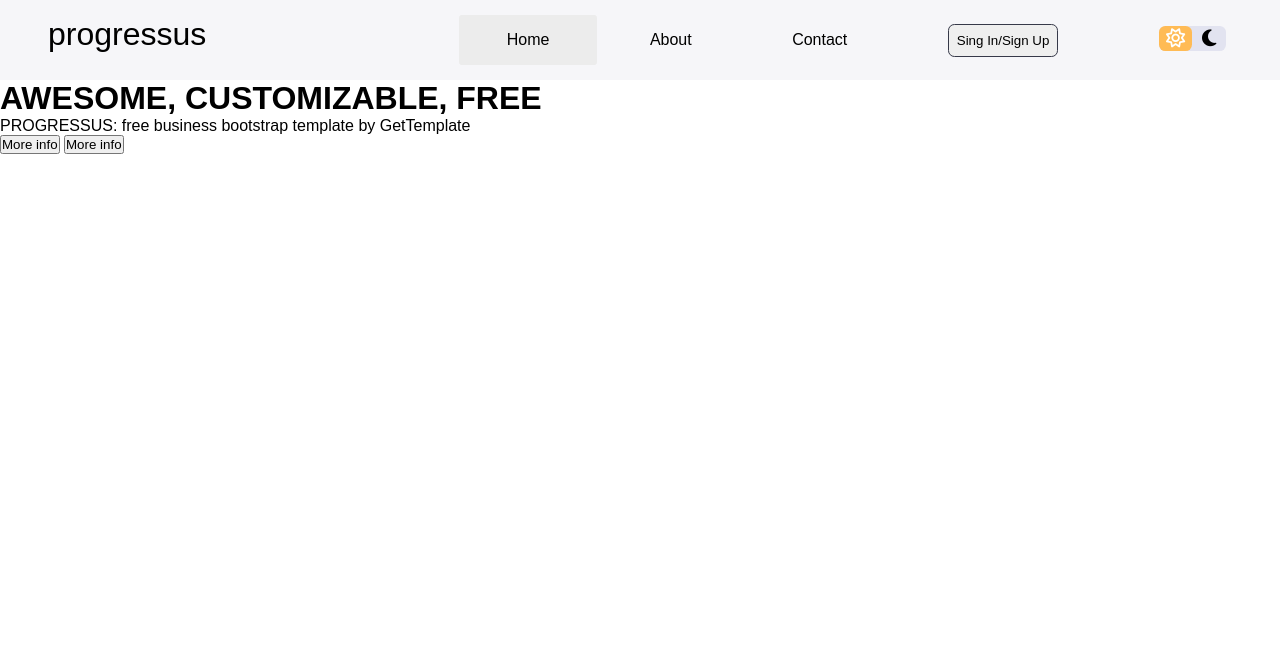
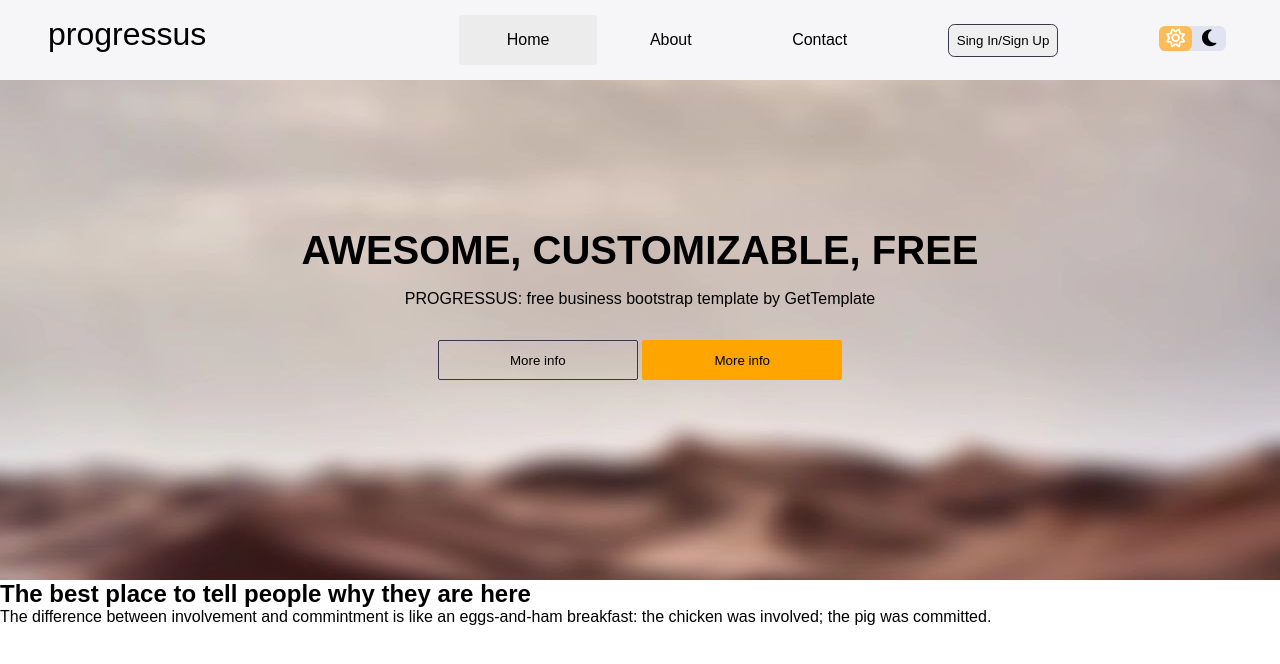
Before and after one commit to MamatovaElnoza/Progress, a plain HTML site: page assets/index.html in a window 1280 px wide. Drawn offline with Linux system fonts and the light colour scheme.

Commit message:
Main Section Marup

```diff
--- a/assets/css/style.css
+++ b/assets/css/style.css
@@ -51,7 +51,7 @@ a {
 
 #main-header {
     width: 100%;
-    height: 800px;
+    height: 580px;
 }
 
 .header-top {
@@ -91,6 +91,10 @@ a {
     border-radius: var(--border-radius-1);
 }
 
+.header-top button:hover {
+    background-color: #e5e5e5;
+}
+
 #main-header .theme-toggler {
     background-color: var(--color-light);
     display: flex;
@@ -117,3 +121,47 @@ a {
 }
 
 /* ================ HEADER BOTTOM SECTION ================ */
+
+.header-bottom {
+    width: 100%;
+    height: 500px;
+    background-image: url(../img/5246832955211505862.jpg);
+    background-repeat: no-repeat;
+    background-position: center;
+    background-size: cover;
+    text-align: center;
+}
+.header-bottom h1 {
+    font-size: 40px;
+    padding-top: 130px;
+    line-height: 5rem;
+}
+
+.btn {
+    margin-top: 2rem;
+    cursor: pointer;
+    width: 200px;
+    height: 40px;
+    border-radius: 2px;
+    transition: all 300ms ease;
+}
+
+.transparent {
+    background-color: transparent;
+    border: 1px solid var(--color-dark);
+}
+
+.orange {
+    background-color: orange;
+    border: none;
+}
+
+.transparent:hover {
+    background-color: orange;
+    border: none;
+}
+
+.orange:hover {
+    background-color: transparent;
+    border: 1px solid var(--color-dark);
+}
--- a/assets/index.html
+++ b/assets/index.html
@@ -31,10 +31,16 @@
         <div class="header-bottom">
             <h1>AWESOME, CUSTOMIZABLE, FREE</h1>
             <p>PROGRESSUS: free business bootstrap template by GetTemplate</p>
-            <button class="transparent">More info</button>
-            <button class="orange">More info</button>
+            <button class="transparent btn">More info</button>
+            <button class="orange btn">More info</button>
         </div>
     </header>
+    <!----------------- SECTION ------------------->
+    <section id="main-section">
+        <h1>The best place to tell people why they are here</h1>
+        <p>The difference between involvement and commintment is like an eggs-and-ham breakfast:
+            the chicken was involved; the pig was committed.</p>
+    </section>
 </body>
 
 </html>
```
